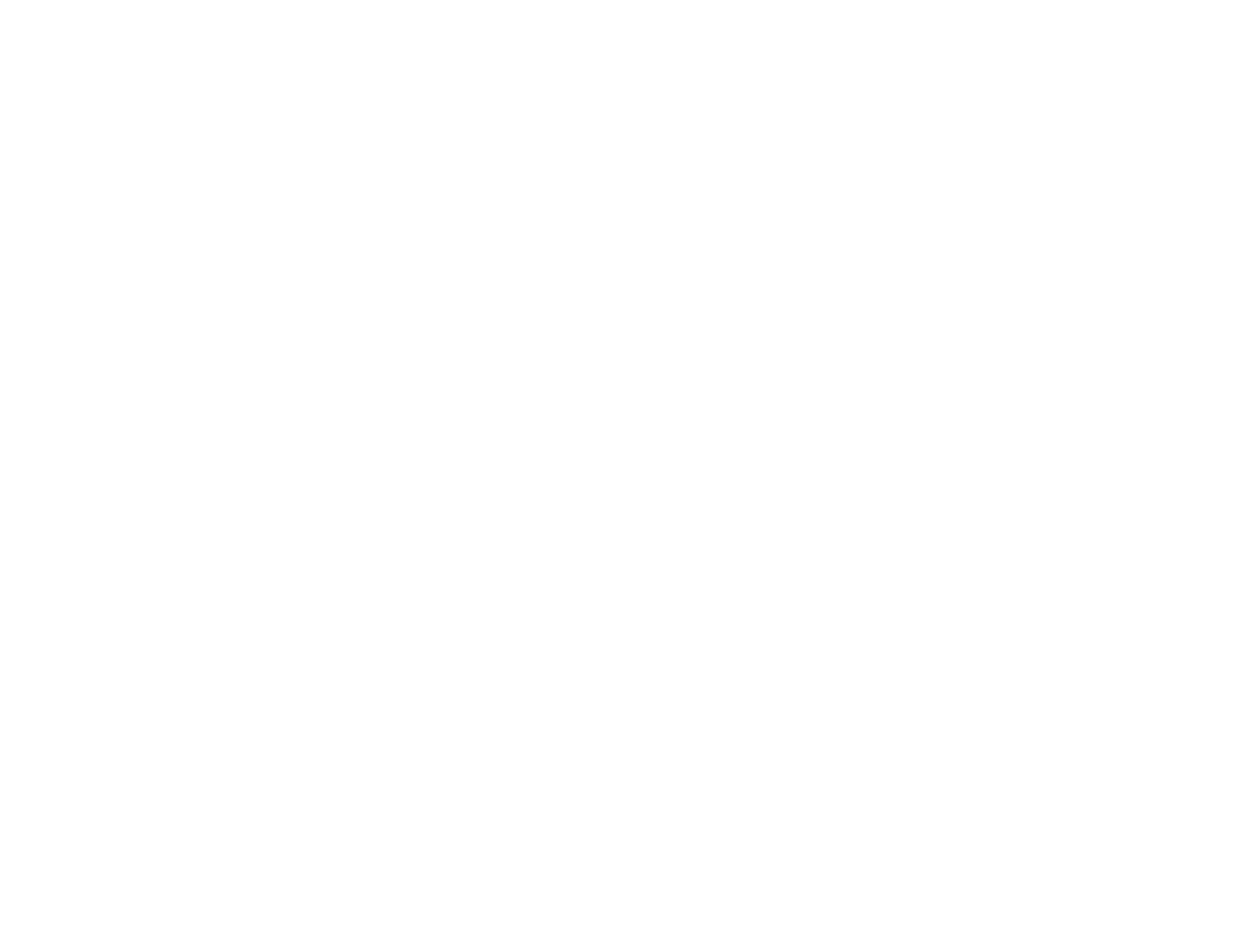
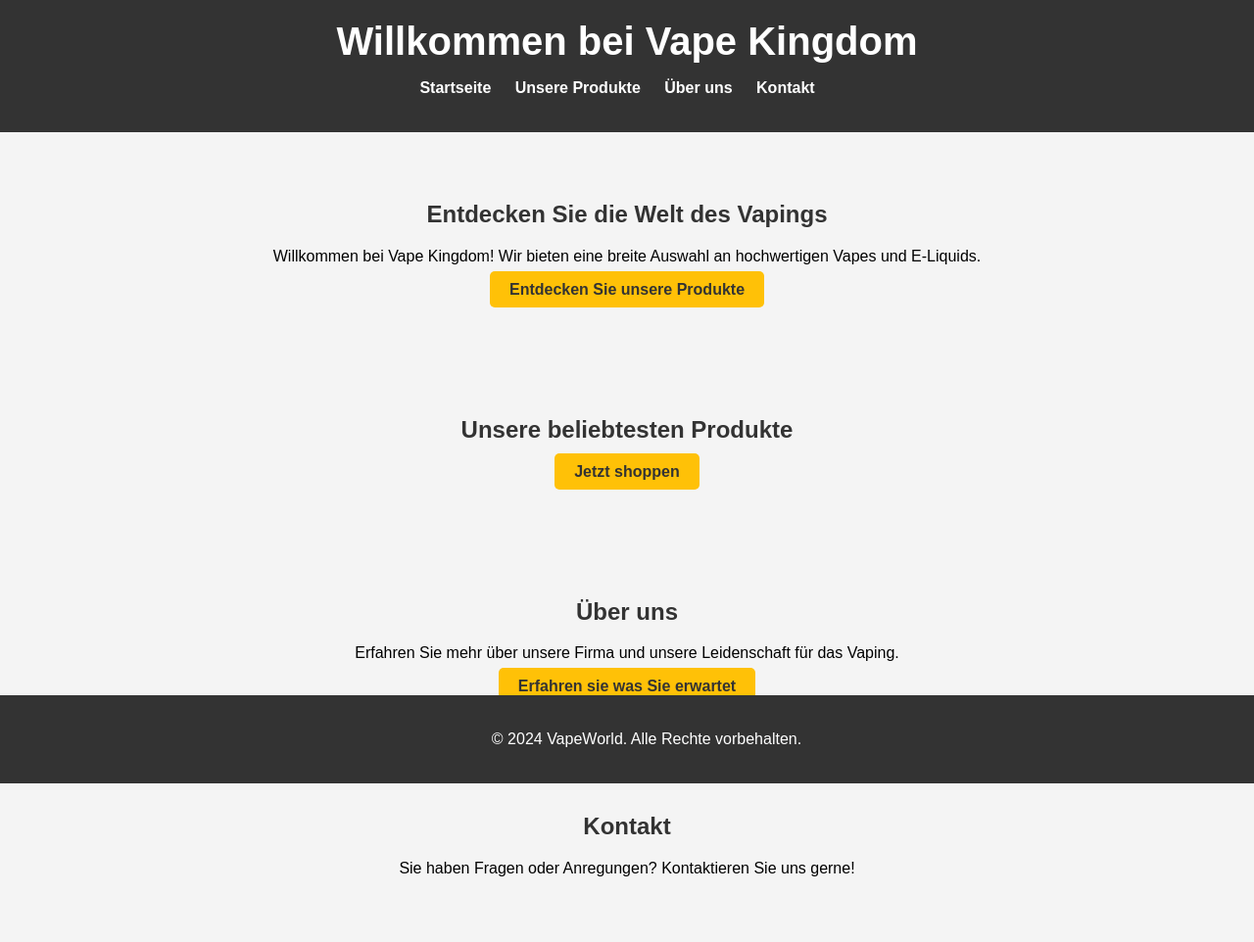
Before and after one commit to sn156675/Vapes, a plain HTML site: page Startseite.html in a window 1280 px wide. Shown: the whole page at 98% size. Before the commit the page ends 800 px from the top, so only its background shows below. Drawn offline with Linux system fonts and the light colour scheme.

Commit message:
Startseite hinzugefügt und Über uns aktualisiert

```diff
--- a/Startseite.html
+++ b/Startseite.html
@@ -0,0 +1,107 @@
+<!DOCTYPE html>
+<html lang="de">
+<head>
+    <meta charset="UTF-8">
+    <meta name="viewport" content="width=device-width, initial-scale=1.0">
+    <title>Willkommen bei VapesWorld</title>
+    <link rel="stylesheet" href="styles.css"> <!-- Stildefinitionen können in einer separaten CSS-Datei gespeichert werden -->
+    <style>
+        body {
+            font-family: Arial, sans-serif;
+            background-color: #f4f4f4;
+            margin: 0;
+            padding: 0;
+        }
+        header {
+            background-color: #333;
+            color: #fff;
+            padding: 20px;
+            text-align: center;
+        }
+        h1 {
+            font-size: 2.5em;
+            margin: 0;
+        }
+        nav ul {
+            list-style-type: none;
+            padding: 0;
+        }
+        nav ul li {
+            display: inline;
+            margin-right: 20px;
+        }
+        nav ul li a {
+            color: #fff;
+            text-decoration: none;
+            font-weight: bold;
+            transition: color 0.3s;
+        }
+        nav ul li a:hover {
+            color: #ffc107;
+        }
+        section {
+            padding: 50px 20px;
+            text-align: center;
+        }
+        section h2 {
+            color: #333;
+        }
+        .cta-button {
+            background-color: #ffc107;
+            color: #333;
+            padding: 10px 20px;
+            text-decoration: none;
+            border-radius: 5px;
+            font-weight: bold;
+            transition: background-color 0.3s;
+        }
+        .cta-button:hover {
+            background-color: #ffeb3b;
+        }
+        footer {
+            background-color: #333;
+            color: #fff;
+            text-align: center;
+            padding: 20px;
+            position: fixed;
+            width: 100%;
+            bottom: 0;
+        }
+    </style>
+</head>
+<body>
+    <header>
+        <h1>Willkommen bei Vape Kingdom</h1>
+        <nav>
+            <ul>
+                <li><a href="Startseite.html">Startseite</a></li>
+                <li><a href="Produkte.html">Unsere Produkte</a></li>
+                <li><a href="Über uns.html">Über uns</a></li>
+                <li><a href="Kontakt.html">Kontakt</a></li>
+            </ul>
+        </nav>
+    </header>
+    <section id="home">
+        <h2>Entdecken Sie die Welt des Vapings</h2>
+        <p>Willkommen bei Vape Kingdom! Wir bieten eine breite Auswahl an hochwertigen Vapes und E-Liquids.</p>
+        <a href="Produkte.html" class="cta-button">Entdecken Sie unsere Produkte</a>
+    </section>
+    <section id="produkte">
+        <h2>Unsere beliebtesten Produkte</h2>
+        <!-- Hier können Produktbilder, Beschreibungen und Preise eingefügt werden -->
+        <a href="Produkte.html" class="cta-button">Jetzt shoppen</a>
+    </section>
+    <section id="über">
+        <h2>Über uns</h2>
+        <p>Erfahren Sie mehr über unsere Firma und unsere Leidenschaft für das Vaping.</p>
+        <a href="Über uns.html" class="cta-button">Erfahren sie was Sie erwartet</a>
+    </section>
+    <section id="kontakt">
+        <h2>Kontakt</h2>
+        <p>Sie haben Fragen oder Anregungen? Kontaktieren Sie uns gerne!</p>
+    </section>
+    <footer>
+        <p>&copy; 2024 VapeWorld. Alle Rechte vorbehalten.</p>
+    </footer>
+</body>
+</html>
```
Also changed, not shown: Über uns.html (+28 -2 lines).
